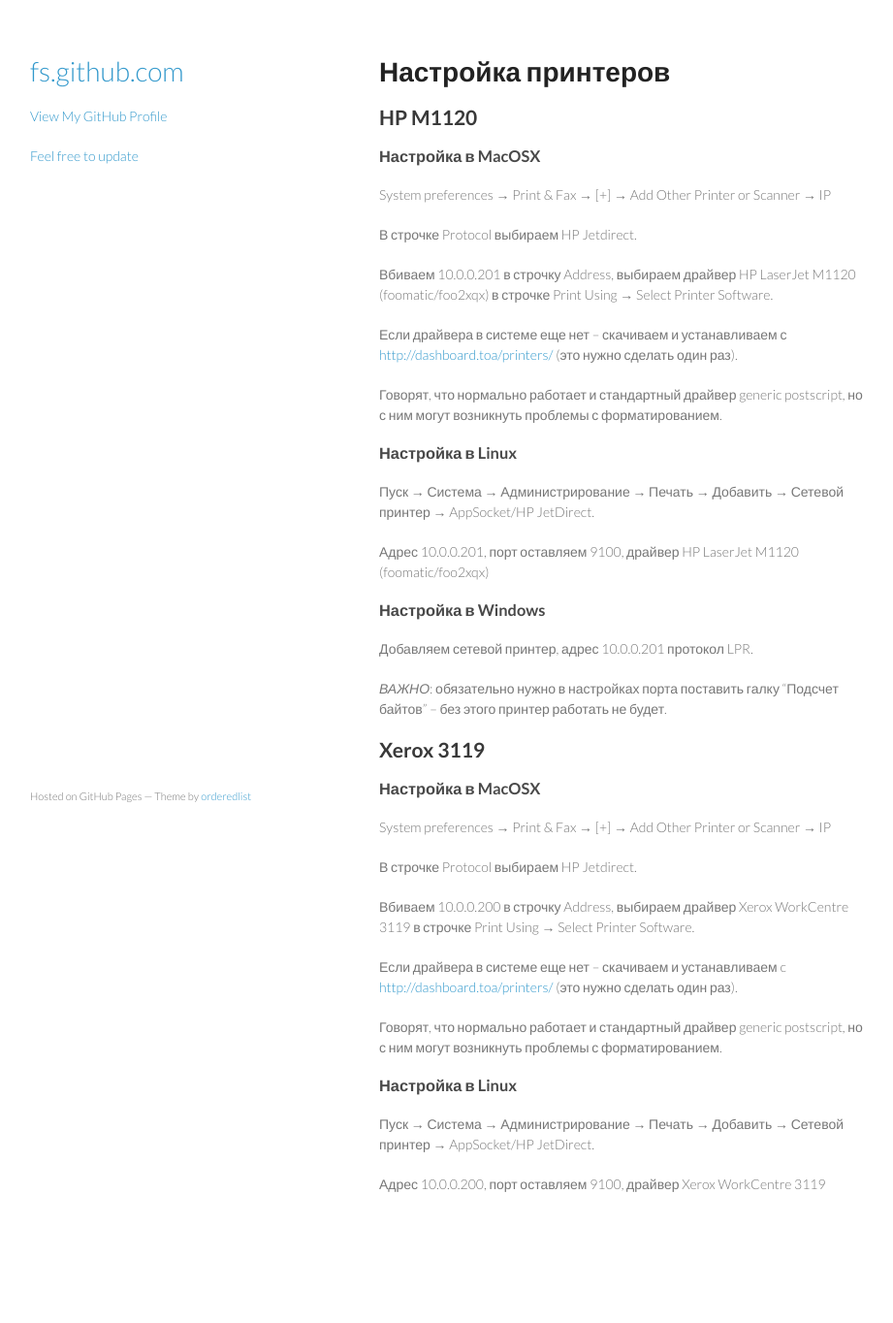
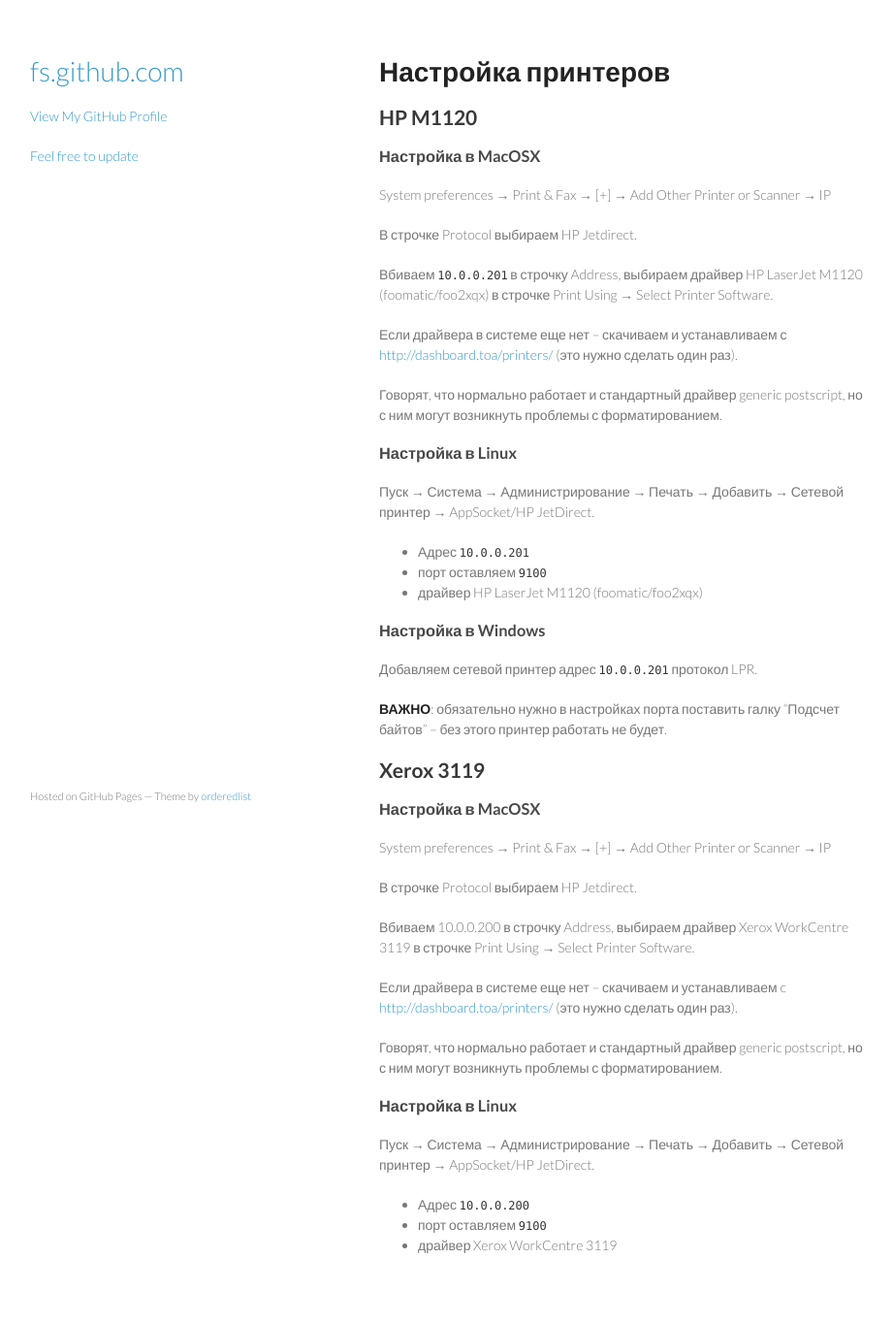
Before and after one commit to mike-burns/fs.github.com, a Jekyll site: the page built from printers.md, in a window 1280 px wide. Shown: the whole page at 97% size, without its empty margins (179-1100 px from the left). Built offline with Jekyll 4.4.1, drawn with Linux system fonts in a browser that asks for light colours; before the commit the page ends 1301 px from its top, so only the background shows below that.

```diff
--- a/printers.md
+++ b/printers.md
@@ -2,11 +2,11 @@
 layout: default
 ---
 
-Настройка принтеров
-===================
+# Настройка принтеров
 
-HP M1120
---------
+
+## HP M1120
+
 
 ### Настройка в MacOSX
 
@@ -14,7 +14,7 @@ System preferences → Print & Fax → \[+\] → Add Other Printer or Scanner
 
 В строчке Protocol выбираем HP Jetdirect.
 
-Вбиваем 10.0.0.201 в строчку Address, выбираем драйвер HP LaserJet M1120 (foomatic/foo2xqx) в строчке Print Using → Select Printer Software.
+Вбиваем `10.0.0.201` в строчку Address, выбираем драйвер HP LaserJet M1120 (foomatic/foo2xqx) в строчке Print Using → Select Printer Software.
 
 Если драйвера в системе еще нет -- скачиваем и устанавливаем с [http://dashboard.toa/printers/](http://dashboard.toa/printers/) (это нужно сделать один раз).
 
@@ -24,19 +24,21 @@ System preferences → Print & Fax → \[+\] → Add Other Printer or Scanner
 
 Пуск → Система → Администрирование → Печать → Добавить → Сетевой принтер → AppSocket/HP JetDirect.
 
-Адрес 10.0.0.201, порт оставляем 9100, драйвер HP LaserJet M1120 (foomatic/foo2xqx)
+* Адрес `10.0.0.201`
+* порт оставляем `9100`
+* драйвер HP LaserJet M1120 (foomatic/foo2xqx)
 
 ### Настройка в Windows
 
-Добавляем сетевой принтер, адрес 10.0.0.201 протокол LPR.
+Добавляем сетевой принтер адрес `10.0.0.201` протокол LPR.
 
-*ВАЖНО*: обязательно нужно в настройках порта поставить галку "Подсчет байтов" -- без этого принтер работать не будет.
+**ВАЖНО**: обязательно нужно в настройках порта поставить галку "Подсчет байтов" -- без этого принтер работать не будет.
 
 
-Xerox 3119
-----------
+## Xerox 3119
 
 ### Настройка в MacOSX
+
 System preferences → Print & Fax → \[+\] → Add Other Printer or Scanner → IP
 
 В строчке Protocol выбираем HP Jetdirect.
@@ -51,4 +53,6 @@ System preferences → Print & Fax → \[+\] → Add Other Printer or Scanner
 
 Пуск → Система → Администрирование → Печать → Добавить → Сетевой принтер → AppSocket/HP JetDirect.
 
-Адрес 10.0.0.200, порт оставляем 9100, драйвер Xerox WorkCentre 3119
+* Адрес `10.0.0.200`
+* порт оставляем `9100`
+* драйвер Xerox WorkCentre 3119
```
